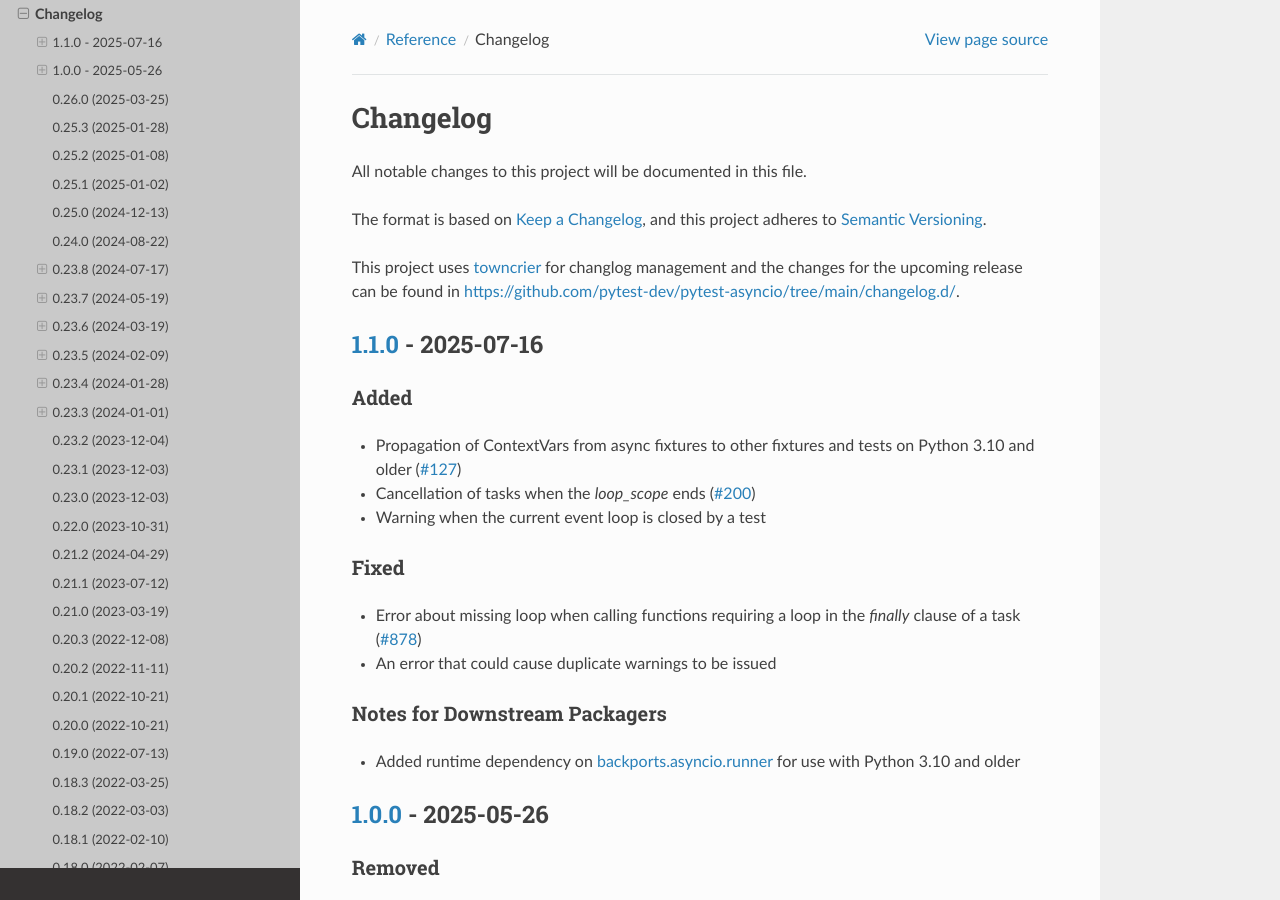
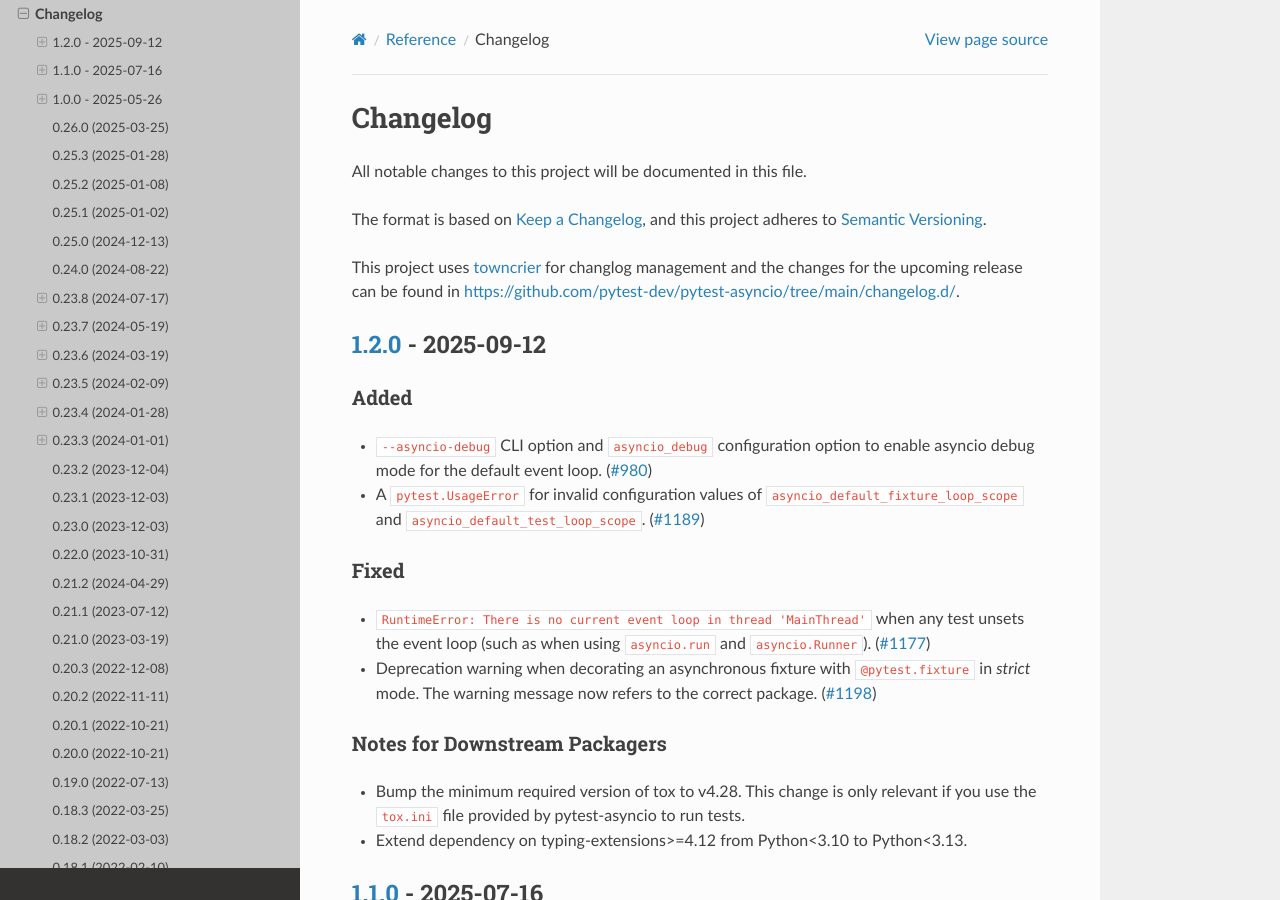
Before and after one commit to pytest-dev/pytest-asyncio, a Sphinx documentation site: the page built from docs/reference/changelog.rst, in a window 1280 px wide and 900 px high. Built offline with Sphinx 7.4.7 and the Read the Docs theme 3.1.0, drawn with Linux system fonts in a browser that asks for light colours.

Commit message:
chore: Prepare release of v1.2.0.

```diff
--- a/changelog.d/+167df28d.downstream.rst
+++ /dev/null
@@ -1 +0,0 @@
-Extend dependency on typing-extensions>=4.12 from Python<3.10 to Python<3.13.
--- a/changelog.d/+dc5bb56e.downstream.rst
+++ /dev/null
@@ -1 +0,0 @@
-Bump the minimum required version of tox to v4.28. This change is only relevant if you use the ``tox.ini`` file provided by pytest-asyncio to run tests.
--- a/changelog.d/1177.fixed.rst
+++ /dev/null
@@ -1 +0,0 @@
-``RuntimeError: There is no current event loop in thread 'MainThread'`` when any test unsets the event loop (such as when using ``asyncio.run`` and ``asyncio.Runner``).
--- a/changelog.d/1189.added.rst
+++ /dev/null
@@ -1 +0,0 @@
-A ``pytest.UsageError`` for invalid configuration values of ``asyncio_default_fixture_loop_scope`` and ``asyncio_default_test_loop_scope``.
--- a/changelog.d/1198.fixed.rst
+++ /dev/null
@@ -1 +0,0 @@
-Deprecation warning when decorating an asynchronous fixture with ``@pytest.fixture`` in `strict` mode. The warning message now refers to the correct package.
--- a/changelog.d/980.added.rst
+++ /dev/null
@@ -1 +0,0 @@
-``--asyncio-debug`` CLI option and ``asyncio_debug`` configuration option to enable asyncio debug mode for the default event loop.
--- a/docs/reference/changelog.rst
+++ b/docs/reference/changelog.rst
@@ -9,6 +9,30 @@ The format is based on `Keep a Changelog <https://keepachangelog.com/en/1.1.0/>`
 This project uses `towncrier <https://towncrier.readthedocs.io/>`__ for changlog management and the changes for the upcoming release can be found in https://github.com/pytest-dev/pytest-asyncio/tree/main/changelog.d/.
 
 .. towncrier release notes start
+
+`1.2.0 <https://github.com/pytest-dev/pytest-asyncio/tree/1.2.0>`_ - 2025-09-12
+===============================================================================
+
+Added
+-----
+
+- ``--asyncio-debug`` CLI option and ``asyncio_debug`` configuration option to enable asyncio debug mode for the default event loop. (`#980 <https://github.com/pytest-dev/pytest-asyncio/issues/980>`_)
+- A ``pytest.UsageError`` for invalid configuration values of ``asyncio_default_fixture_loop_scope`` and ``asyncio_default_test_loop_scope``. (`#1189 <https://github.com/pytest-dev/pytest-asyncio/issues/1189>`_)
+
+
+Fixed
+-----
+
+- ``RuntimeError: There is no current event loop in thread 'MainThread'`` when any test unsets the event loop (such as when using ``asyncio.run`` and ``asyncio.Runner``). (`#1177 <https://github.com/pytest-dev/pytest-asyncio/issues/1177>`_)
+- Deprecation warning when decorating an asynchronous fixture with ``@pytest.fixture`` in `strict` mode. The warning message now refers to the correct package. (`#1198 <https://github.com/pytest-dev/pytest-asyncio/issues/1198>`_)
+
+
+Notes for Downstream Packagers
+------------------------------
+
+- Bump the minimum required version of tox to v4.28. This change is only relevant if you use the ``tox.ini`` file provided by pytest-asyncio to run tests.
+- Extend dependency on typing-extensions>=4.12 from Python<3.10 to Python<3.13.
+
 
 `1.1.0 <https://github.com/pytest-dev/pytest-asyncio/tree/1.1.0>`_ - 2025-07-16
 ===============================================================================
```
